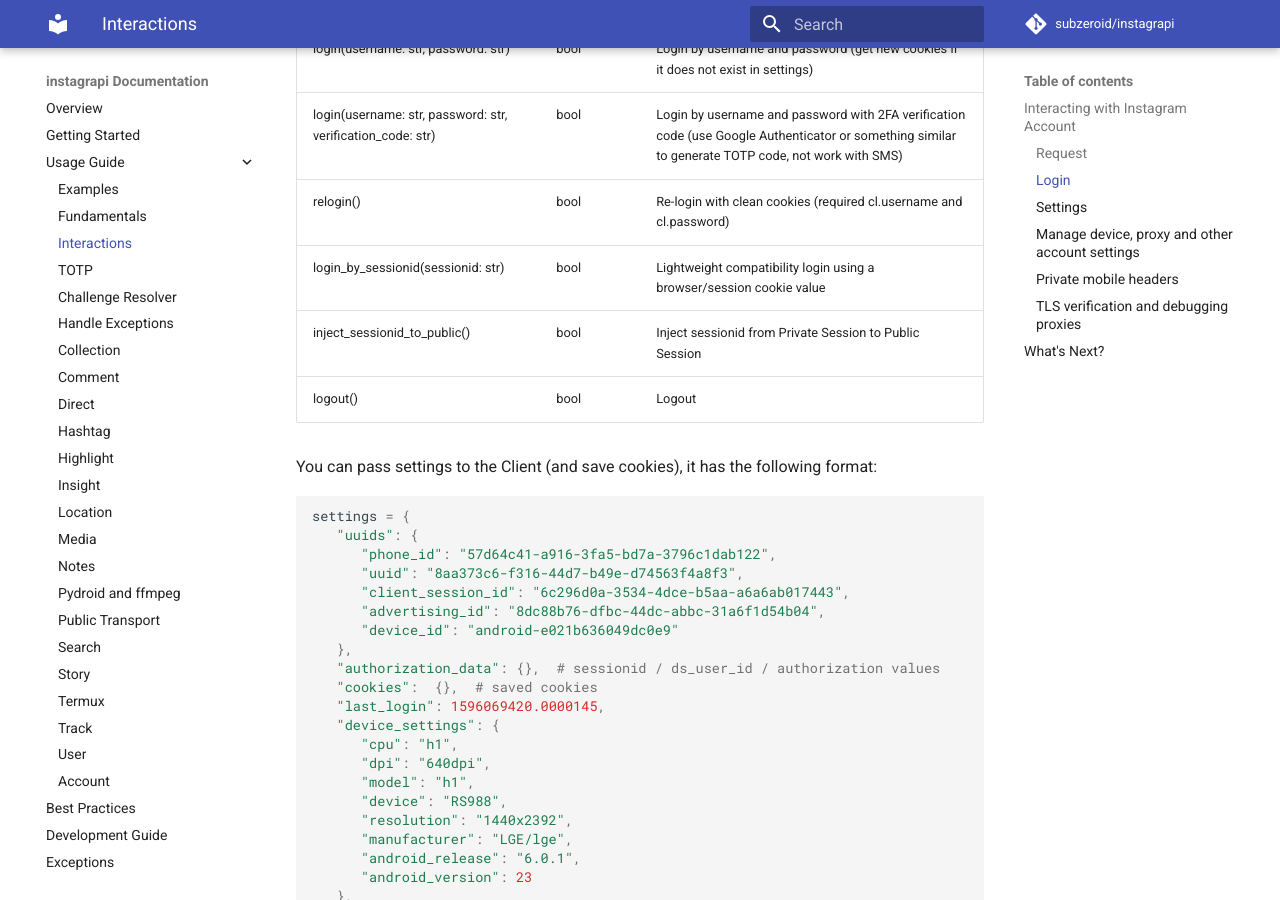
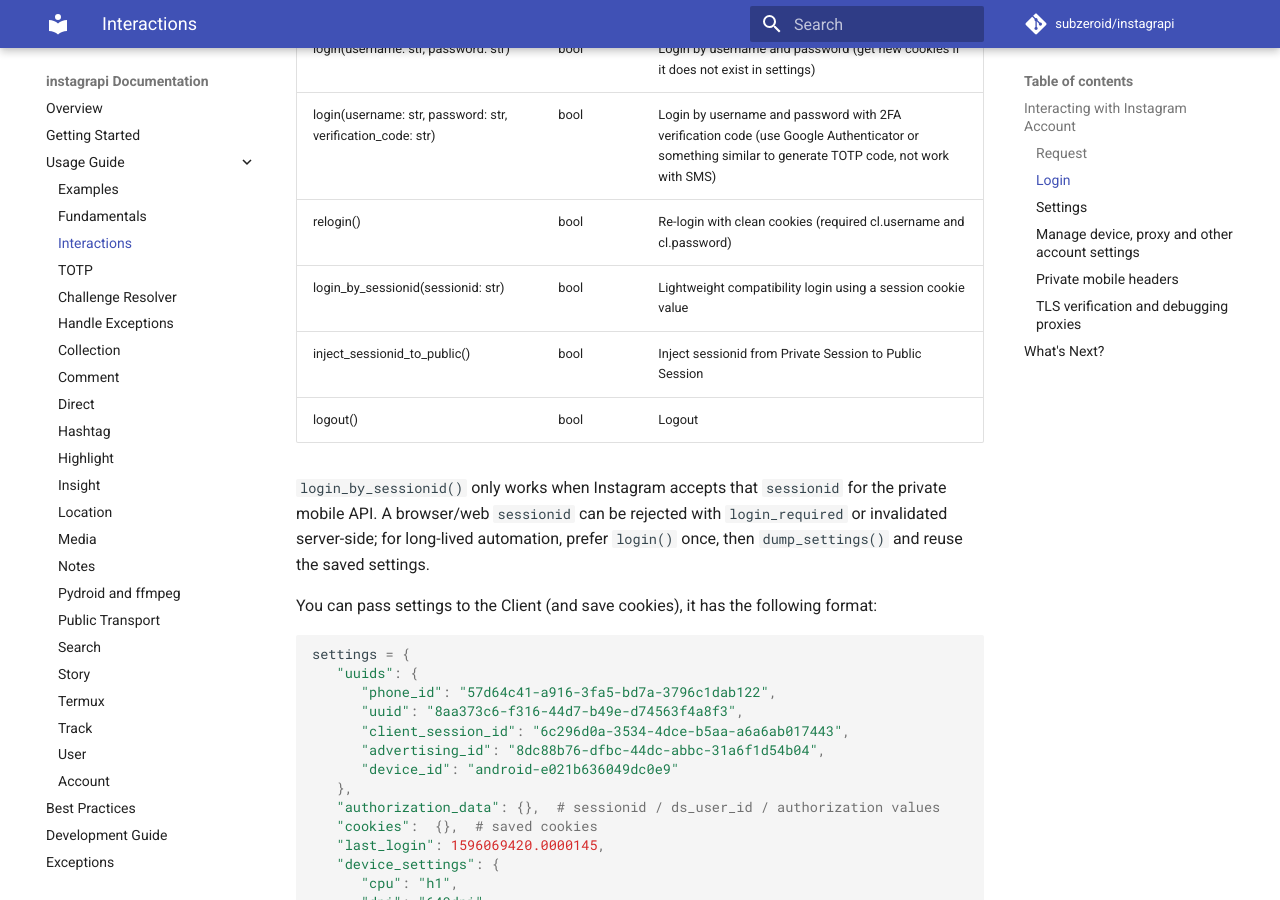
Before and after one commit to del-bestdev/instagrapi, an MkDocs documentation site: the page built from docs/usage-guide/interactions.md, in a window 1280 px wide and 900 px high, scrolled down 2281 px. Built offline with MkDocs 1.6.1 and Material for MkDocs 9.7.7, drawn with Linux system fonts in a browser that asks for light colours; comment, search, counter and statistics services are not loaded; the version menu is left out.

Commit message:
Document sessionid login limits

```diff
--- a/docs/usage-guide/interactions.md
+++ b/docs/usage-guide/interactions.md
@@ -71,9 +71,11 @@ print(cl.user_info(cl.user_id))
 | login(username: str, password: str)  | bool    | Login by username and password (get new cookies if it does not exist in settings)
 | login(username: str, password: str, verification\_code: str) | bool | Login by username and password with 2FA verification code (use Google Authenticator or something similar to generate TOTP code, not work with SMS)
 | relogin()                            | bool    | Re-login with clean cookies (required cl.username and cl.password)
-| login\_by\_sessionid(sessionid: str) | bool    | Lightweight compatibility login using a browser/session cookie value
+| login\_by\_sessionid(sessionid: str) | bool    | Lightweight compatibility login using a session cookie value
 | inject\_sessionid\_to\_public()      | bool    | Inject sessionid from Private Session to Public Session
 | logout()                             | bool    | Logout
+
+`login_by_sessionid()` only works when Instagram accepts that `sessionid` for the private mobile API. A browser/web `sessionid` can be rejected with `login_required` or invalidated server-side; for long-lived automation, prefer `login()` once, then `dump_settings()` and reuse the saved settings.
 
 You can pass settings to the Client (and save cookies), it has the following format:
 
```
Also changed, not shown: README.md (+3 -2 lines), docs/usage-guide/best-practices.md (+1 -0 lines), 2 other files.
